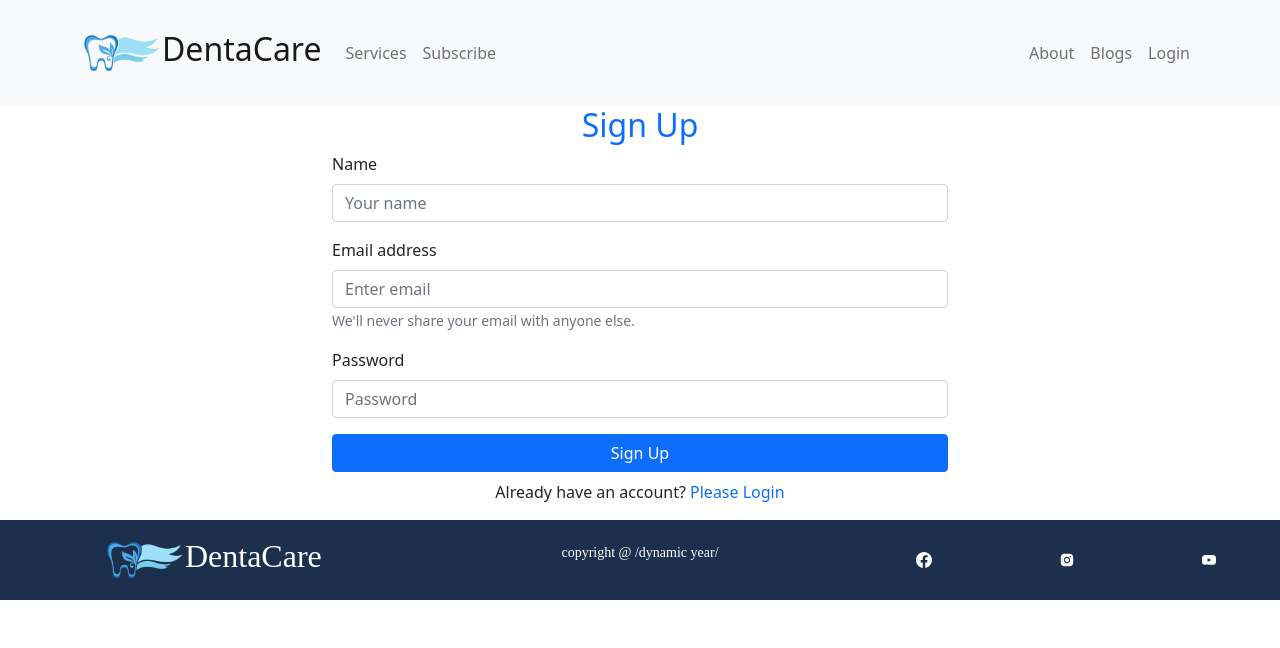
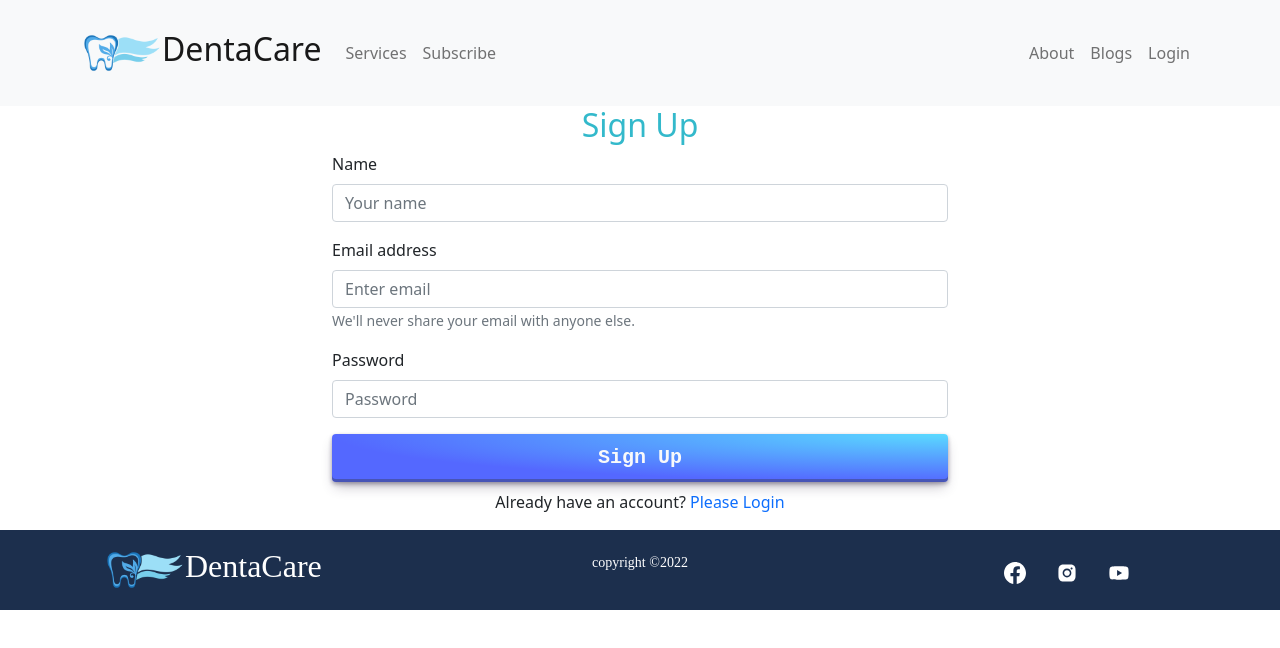
Before and after one commit to abdulawalemon1/dentacare, a React (Create React App) app: page /register in a window 1280 px wide. Shown: the top 648 px of the page. Built offline with nearby package versions, Linux system fonts and the light colour scheme; no server answers.

Commit message:
error handling done

```diff
--- a/src/Pages/Home/Subscribe/Subscribe.css
+++ b/src/Pages/Home/Subscribe/Subscribe.css
@@ -11,17 +11,13 @@
     padding-bottom: 60px;
     padding-left: 83px;
     background-color: #33B9CB;
-
-
     display: grid;
     grid-template-columns: repeat(2, 1fr);
     align-items: center;
     justify-content: space-between;
     overflow: hidden;
-    width: 100%;
-
+    width: 90%;
     top: -90px;
-
     margin-left: auto;
     margin-right: auto;
     left: 0;
--- a/src/Pages/Login/Login.js
+++ b/src/Pages/Login/Login.js
@@ -18,7 +18,6 @@ const Login = () => {
     const location = useLocation();
     let from = location.state?.from?.pathname || "/";
 
-    const [user1, loading1, error2] = useAuthState(auth);
 
 
     const [
@@ -31,29 +30,24 @@ const Login = () => {
     const [sendPasswordResetEmail, sending, error1] = useSendPasswordResetEmail(
         auth
     );
-
-
-
-
-
-
+    let errorElement;
+    if (error || error1) {
+        errorElement = <p className='text-danger text-center'> {error?.message}{error1?.message}</p>
+    }
     if (user) {
         navigate(from, { replace: true });
 
     }
+
+
     const handleSubmit = event => {
         event.preventDefault();
         const email = emailRef.current.value;
         const password = passwordRef.current.value;
         signInWithEmailAndPassword(email, password);
-        if (!user1) {
-            setErrors('Email and Password didnt match!')
-            return;
-
-        }
-
 
     }
+
     const navigateRegister = event => {
         navigate('/register')
     }
@@ -72,7 +66,7 @@ const Login = () => {
             <h2 className='text-center mt-3 primaryColor'>Login</h2>
 
             <SocialLogin></SocialLogin>
-
+            {errorElement}
             <Form onSubmit={handleSubmit}>
                 <Form.Group className="mb-3" controlId="formBasicEmail">
                     <Form.Label>Email address</Form.Label>
@@ -93,6 +87,7 @@ const Login = () => {
             <p className='text-center mt-2'>New to DentaCare? <Link to={"/register"} className='primaryColor text-decoration-none' onClick={navigateRegister}>Please Sign Up</Link></p>
             <p className='text-center mt-2'>Forget Password? <button to={"/register"} className='primaryColor bg-light text-decoration-none border-0' onClick={resetPassword}>Reset Password</button></p>
             <ToastContainer></ToastContainer>
+
         </div>
     );
 };
--- a/src/Pages/Login/Register.js
+++ b/src/Pages/Login/Register.js
@@ -41,7 +41,7 @@ const Register = () => {
 
     return (
         <div className='container w-50 mx-auto'>
-            <h2 className='text-center text-primary'>Sign Up</h2>
+            <h2 className='text-center primaryColor'>Sign Up</h2>
             <Form onSubmit={handleRegister}>
                 <Form.Group className="mb-3" controlId="formBasicName">
                     <Form.Label>Name</Form.Label>
@@ -62,7 +62,7 @@ const Register = () => {
                     <Form.Control type="password" name='password' placeholder="Password" required />
                 </Form.Group>
 
-                <Button className='w-100' variant="primary" type="submit">
+                <Button className='w-100 button-29 border-0 text-light fw-bold fs-5' variant="" type="submit">
                     Sign Up
                 </Button>
             </Form>
--- a/src/Pages/Login/SocialLogin/SocialLogin.js
+++ b/src/Pages/Login/SocialLogin/SocialLogin.js
@@ -17,7 +17,7 @@ const SocialLogin = () => {
 
     let errorElement;
     if (error || error1) {
-        errorElement = <p className='text-danger'> Error:{error?.message}{error1?.message}</p>
+        errorElement = <p className='text-danger text-center'> {error?.message}{error1?.message}</p>
     }
     if (loading || loading1) {
         return <p>Loading...</p>;
--- a/src/Pages/Shared/Footer/Footer.css
+++ b/src/Pages/Shared/Footer/Footer.css
@@ -11,10 +11,10 @@ footer {
 }
 
 .icons {
-    display: grid;
-    grid-template-columns: repeat(3, 1fr);
+    display: flex;
+    gap: 30px;
+    font-size: 22px;
     justify-content: center;
-    align-items: center;
 
 }
 
--- a/src/Pages/Shared/Footer/Footer.js
+++ b/src/Pages/Shared/Footer/Footer.js
@@ -4,6 +4,8 @@ import './Footer.css';
 import { BsFacebook } from 'react-icons/bs';
 import { AiFillInstagram, AiFillYoutube } from 'react-icons/ai';
 const Footer = () => {
+    const today = new Date();
+    const year = today.getFullYear();
     return (
         <footer className='footer'>
             <div className='d-flex justify-content-center align-items-center'>
@@ -11,17 +13,17 @@ const Footer = () => {
                 <h2>DentaCare</h2>
             </div>
             <div className='d-flex justify-content-center align-items-center'>
-                <p><small>copyright @ /dynamic year/</small></p>
+                <p><small>copyright &copy;{year}</small></p>
 
             </div>
             <div className='icons'>
-                <div className='d-flex justify-content-center'>
+                <div className=''>
                     <BsFacebook></BsFacebook>
                 </div>
-                <div className='d-flex justify-content-center'>
+                <div className=' '>
                     <AiFillInstagram></AiFillInstagram>
                 </div>
-                <div className='d-flex justify-content-center'>
+                <div className=' '>
                     <AiFillYoutube></AiFillYoutube>
                 </div>
             </div>
```
